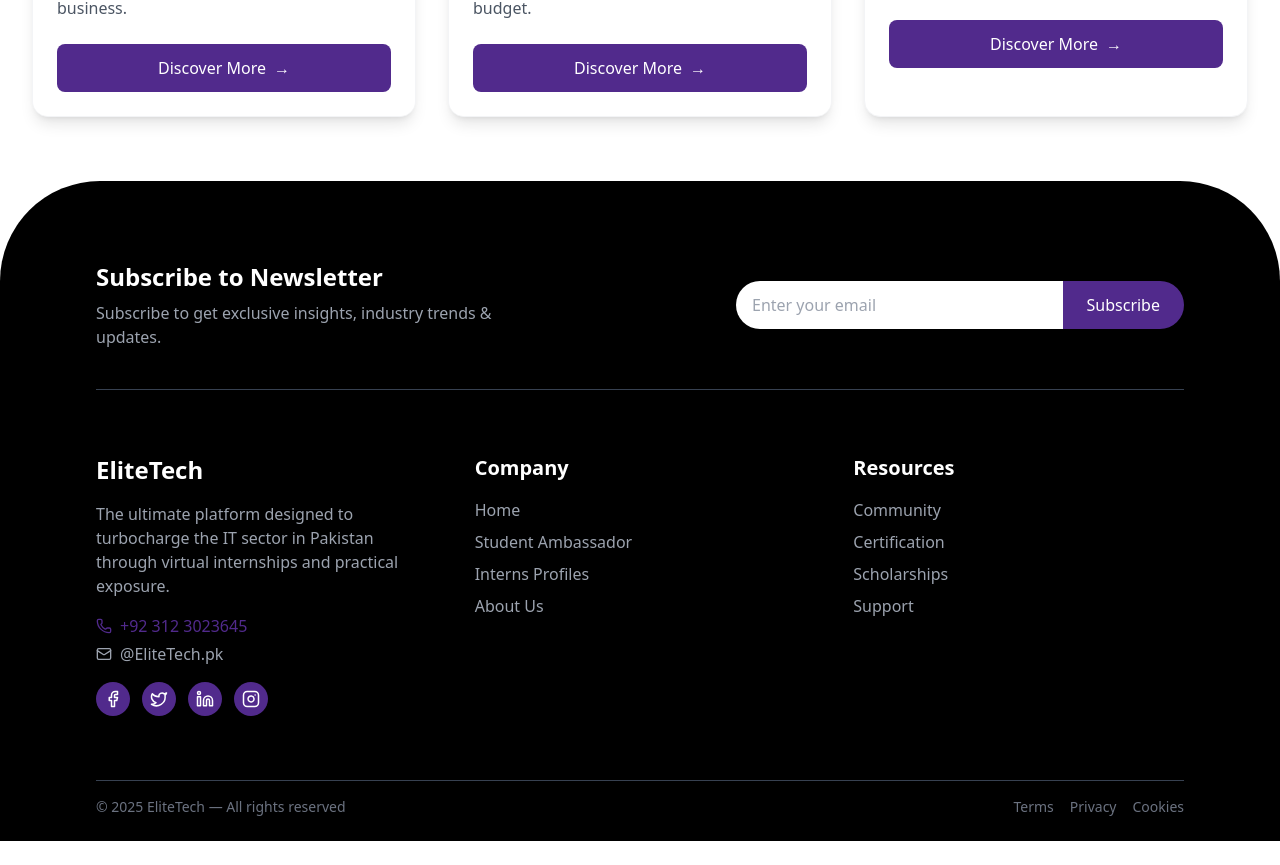
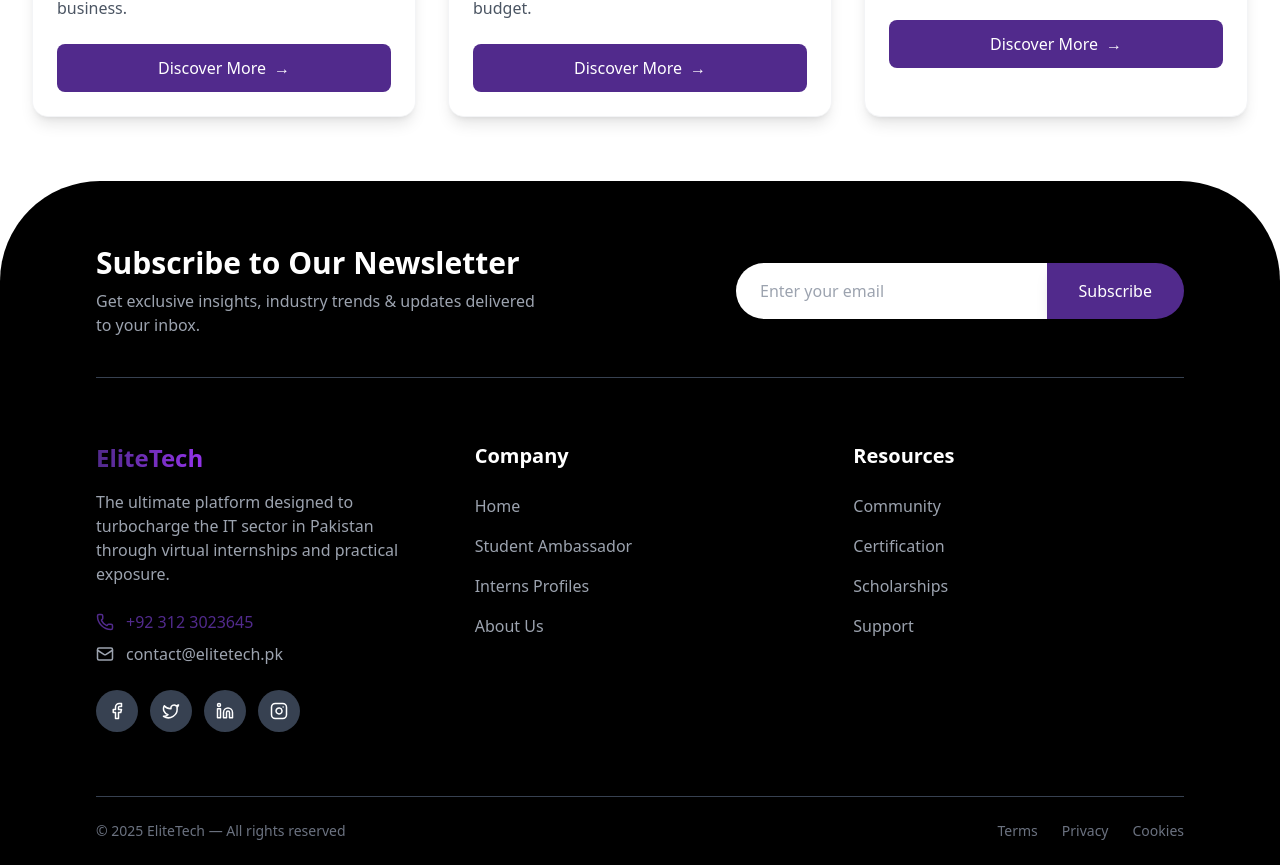
Before and after one commit to amnakhalid625/Internee, a Next.js app: page / in a window 1280 px wide. Shown: the part 1811-2676 px from the top of the page. Before the commit the page ends 2652 px from the top, so only its background shows below. Built offline with nearby package versions, Linux system fonts and the light colour scheme.

Commit message:
homePage

```diff
--- a/src/components/Footerpage.js
+++ b/src/components/Footerpage.js
@@ -8,97 +8,151 @@
   Phone,
   Mail,
 } from "lucide-react";
+import { motion } from "framer-motion";
 
 export default function Footer() {
   return (
-    <footer className="bg-background text-text rounded-t-[100px] px-6 md:px-24 pt-20 pb-6">
+    <footer className="bg-background text-text rounded-t-[100px] px-6 md:px-24 pt-16 pb-6 overflow-hidden">
       {/* Newsletter */}
-      <div className="md:flex justify-between items-center border-b border-gray-700 pb-10">
+      <motion.div
+        initial={{ opacity: 0, y: 20 }}
+        whileInView={{ opacity: 1, y: 0 }}
+        transition={{ duration: 0.5 }}
+        viewport={{ once: true }}
+        className="md:flex justify-between items-center border-b border-gray-700 pb-10"
+      >
         <div>
-          <h2 className="text-2xl font-semibold mb-2">Subscribe to Newsletter</h2>
+          <h2 className="text-2xl md:text-3xl font-semibold mb-2">Subscribe to Our Newsletter</h2>
           <p className="text-gray-400 max-w-md">
-            Subscribe to get exclusive insights, industry trends & updates.
+            Get exclusive insights, industry trends & updates delivered to your inbox.
           </p>
         </div>
         <form className="mt-6 md:mt-0 flex max-w-md w-full">
           <input
             type="email"
             placeholder="Enter your email"
-            className="flex-grow px-4 py-3 rounded-l-full text-black focus:outline-none"
+            className="flex-grow px-6 py-3 rounded-l-full text-black focus:outline-none focus:ring-2 focus:ring-primary/50 transition-all"
           />
-          <button
+          <motion.button
+            whileHover={{ scale: 1.02 }}
+            whileTap={{ scale: 0.98 }}
             type="submit"
-            className="bg-primary hover:opacity-90 text-white px-6 py-3 rounded-r-full"
+            className="bg-primary hover:bg-primary-dark text-white px-8 py-4 rounded-r-full font-medium transition-all shadow-lg"
           >
             Subscribe
-          </button>
+          </motion.button>
         </form>
-      </div>
+      </motion.div>
 
       {/* Content */}
       <div className="grid grid-cols-1 md:grid-cols-3 gap-12 pt-16 pb-10">
         {/* Logo and Description */}
-        <div>
+        <motion.div
+          initial={{ opacity: 0, x: -20 }}
+          whileInView={{ opacity: 1, x: 0 }}
+          transition={{ duration: 0.5, delay: 0.1 }}
+          viewport={{ once: true }}
+        >
           <div className="flex items-center space-x-3 mb-4">
-            <span className="text-2xl font-bold">EliteTech</span>
+            <span className="text-2xl font-bold bg-gradient-to-r from-primary to-purple-600 bg-clip-text text-transparent">EliteTech</span>
           </div>
-          <p className="text-gray-400 mb-4">
+          <p className="text-gray-400 mb-6">
             The ultimate platform designed to turbocharge the IT sector in Pakistan through virtual internships and practical exposure.
           </p>
-          <p className="text-primary flex items-center gap-2">
-            <Phone size={16} /> +92 312 3023645
-          </p>
-          <p className="text-gray-400 flex items-center gap-2 mt-1">
-            <Mail size={16} /> @EliteTech.pk
-          </p>
-          <div className="flex gap-3 mt-4">
-            <a href="#" className="bg-primary p-2 rounded-full hover:scale-110 transition">
-              <Facebook size={18} />
-            </a>
-            <a href="#" className="bg-primary p-2 rounded-full hover:scale-110 transition">
-              <Twitter size={18} />
-            </a>
-            <a href="#" className="bg-primary p-2 rounded-full hover:scale-110 transition">
-              <Linkedin size={18} />
-            </a>
-            <a href="#" className="bg-primary p-2 rounded-full hover:scale-110 transition">
-              <Instagram size={18} />
-            </a>
+          <div className="space-y-2">
+            <p className="text-primary flex items-center gap-3">
+              <Phone size={18} className="shrink-0" />
+              <span>+92 312 3023645</span>
+            </p>
+            <p className="text-gray-400 flex items-center gap-3">
+              <Mail size={18} className="shrink-0" />
+              <span>contact@elitetech.pk</span>
+            </p>
           </div>
-        </div>
+          <div className="flex gap-3 mt-6">
+            {[
+              { icon: <Facebook size={18} />, color: "hover:bg-blue-600" },
+              { icon: <Twitter size={18} />, color: "hover:bg-sky-500" },
+              { icon: <Linkedin size={18} />, color: "hover:bg-blue-700" },
+              { icon: <Instagram size={18} />, color: "hover:bg-pink-600" },
+            ].map((social, index) => (
+              <motion.a
+                key={index}
+                whileHover={{ y: -3 }}
+                href="#"
+                className={`bg-gray-700 p-3 rounded-full hover:text-white transition-all ${social.color}`}
+              >
+                {social.icon}
+              </motion.a>
+            ))}
+          </div>
+        </motion.div>
 
         {/* Company Links */}
-        <div>
-          <h3 className="text-xl font-semibold mb-4">Company</h3>
-          <ul className="space-y-2 text-gray-400">
-            <li><a href="#">Home</a></li>
-            <li><a href="#">Student Ambassador</a></li>
-            <li><a href="#">Interns Profiles</a></li>
-            <li><a href="#">About Us</a></li>
+        <motion.div
+          initial={{ opacity: 0, y: 20 }}
+          whileInView={{ opacity: 1, y: 0 }}
+          transition={{ duration: 0.5, delay: 0.2 }}
+          viewport={{ once: true }}
+        >
+          <h3 className="text-xl font-semibold mb-6">Company</h3>
+          <ul className="space-y-4 text-gray-400">
+            {['Home', 'Student Ambassador', 'Interns Profiles', 'About Us'].map((item, index) => (
+              <motion.li
+                key={index}
+                whileHover={{ x: 5 }}
+                transition={{ type: 'spring', stiffness: 300 }}
+              >
+                <a href="#" className="hover:text-primary transition-colors">{item}</a>
+              </motion.li>
+            ))}
           </ul>
-        </div>
+        </motion.div>
 
         {/* Resources */}
-        <div>
-          <h3 className="text-xl font-semibold mb-4">Resources</h3>
-          <ul className="space-y-2 text-gray-400">
-            <li><a href="#">Community</a></li>
-            <li><a href="#">Certification</a></li>
-            <li><a href="#">Scholarships</a></li>
-            <li><a href="#">Support</a></li>
+        <motion.div
+          initial={{ opacity: 0, y: 20 }}
+          whileInView={{ opacity: 1, y: 0 }}
+          transition={{ duration: 0.5, delay: 0.3 }}
+          viewport={{ once: true }}
+        >
+          <h3 className="text-xl font-semibold mb-6">Resources</h3>
+          <ul className="space-y-4 text-gray-400">
+            {['Community', 'Certification', 'Scholarships', 'Support'].map((item, index) => (
+              <motion.li
+                key={index}
+                whileHover={{ x: 5 }}
+                transition={{ type: 'spring', stiffness: 300 }}
+              >
+                <a href="#" className="hover:text-primary transition-colors">{item}</a>
+              </motion.li>
+            ))}
           </ul>
-        </div>
+        </motion.div>
       </div>
 
       {/* Bottom */}
-      <div className="border-t border-gray-700 pt-4 mt-6 text-sm text-gray-500 flex flex-col md:flex-row justify-between items-center">
-        <span>© 2025 EliteTech — All rights reserved</span>
-        <div className="flex space-x-4 mt-2 md:mt-0">
-          <a href="#" className="hover:text-white">Terms</a>
-          <a href="#" className="hover:text-white">Privacy</a>
-          <a href="#" className="hover:text-white">Cookies</a>
+      <motion.div
+        initial={{ opacity: 0 }}
+        whileInView={{ opacity: 1 }}
+        transition={{ duration: 0.5, delay: 0.4 }}
+        viewport={{ once: true }}
+        className="border-t border-gray-700 pt-6 mt-6 text-sm text-gray-500 flex flex-col md:flex-row justify-between items-center"
+      >
+        <span>© {new Date().getFullYear()} EliteTech — All rights reserved</span>
+        <div className="flex space-x-6 mt-4 md:mt-0">
+          {['Terms', 'Privacy', 'Cookies'].map((item, index) => (
+            <motion.a
+              key={index}
+              whileHover={{ scale: 1.05 }}
+              href="#"
+              className="hover:text-white transition-colors"
+            >
+              {item}
+            </motion.a>
+          ))}
         </div>
-      </div>
+      </motion.div>
     </footer>
   );
 }
```
